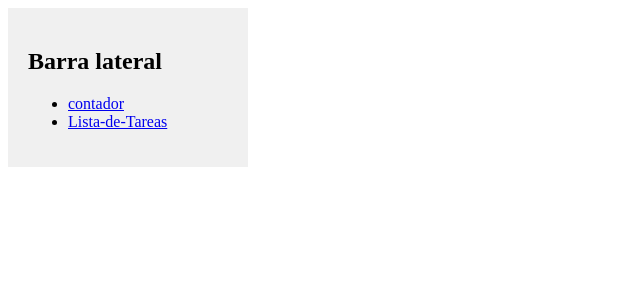
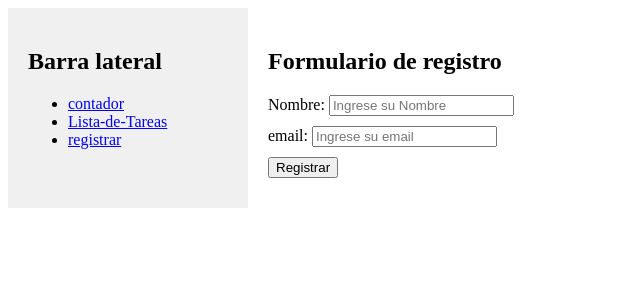
Before and after one commit to Sadrach34/proyecto-vue, a Vue app: page /registrar in a window 1280 px wide. Shown: the top 300 px of the page, without its empty margins (0-640 px from the left). Built offline with nearby package versions, Linux system fonts and the light colour scheme.

Commit message:
ep 7
Se agrego la nueva dependencia Validacion, se Reacomodo los views, se creo y se volvio funcional y validado la creacion de un Registro

```diff
--- a/package.json
+++ b/package.json
@@ -10,7 +10,10 @@
     "lint": "eslint . --fix"
   },
   "dependencies": {
+    "@vee-validate/yup": "^4.15.0",
+    "install": "^0.13.0",
     "pinia": "^2.3.1",
+    "vee-validate": "^4.15.0",
     "vue": "^3.5.13",
     "vue-router": "^4.5.0"
   },
--- a/src/components/sidebar.vue
+++ b/src/components/sidebar.vue
@@ -4,6 +4,7 @@
         <ul>
             <li><RouterLink to="/contador">contador</RouterLink></li>
             <li><RouterLink to="/Lista-de-Tareas">Lista-de-Tareas</RouterLink></li>
+            <li><RouterLink to="/registrar">registrar</RouterLink></li>
         </ul>
     </div>
 </template>
--- /dev/null
+++ b/src/modules/registro/schemas/Validationschema.js
@@ -0,0 +1,6 @@
+import * as Yup from 'yup';
+
+export const schema = Yup.object().shape({
+    nombre: Yup.string().required('El nombre es requerido'),
+    email: Yup.string().email().required('El email es requerido'),
+});
--- /dev/null
+++ b/src/modules/registro/views/Registrarview.vue
@@ -0,0 +1,36 @@
+<template>
+    <div>
+        <h2>Formulario de registro</h2>
+        <Form :validation-schema="schema" @submit="onSubmit">
+            <div class="from">
+                <label for="nombre">Nombre: </label>
+                <Field type="text" name="nombre" id="nombre" placeholder="Ingrese su Nombre" />
+                <ErrorMessage name="nombre" />
+            </div>
+            <div class="from">
+                <label for="email">email: </label>
+                <Field type="text" name="email" id="email" placeholder="Ingrese su email" />
+                <ErrorMessage name="email" />
+            </div>
+            <div class="from">
+                <button type="submit">Registrar</button>
+            </div>
+        </Form>
+    </div>
+</template>
+
+<script setup>
+    import {Form, Field, ErrorMessage} from 'vee-validate';
+    import { schema } from '../schemas/Validationschema';
+
+    const onSubmit = () => {
+        console.log('Se envio el formulario');
+    }
+</script>
+
+<style scoped>
+    .from{
+        margin-bottom: 10px;
+    }
+
+</style>
--- a/src/router/index.js
+++ b/src/router/index.js
@@ -12,12 +12,17 @@
     {
       path: '/contador',
       name: 'contador',
-      component: () => import('../components/Contador.vue'),
+      component: () => import('../modules/contador/components/Contador.vue'),
     },
     {
       path: '/Lista-de-Tareas',
       name: 'ListadeTareas',
-      component: () => import('../components/ListadeTareas.vue'),
+      component: () => import('../modules/listaDeTareas/components/ListadeTareas.vue'),
+    },
+    {
+      path: '/registrar',
+      name: 'registrar',
+      component: () => import('../modules/registro/views/Registrarview.vue'),
     },
   ],
 })
```
Also changed, not shown: src/modules/contador/components/Contador.vue (renamed from src/components/Contador.vue), src/modules/listaDeTareas/components/ListadeTareas.vue (renamed from src/components/ListadeTareas.vue), 1 other file (tests, documents, lock files or other folders).
